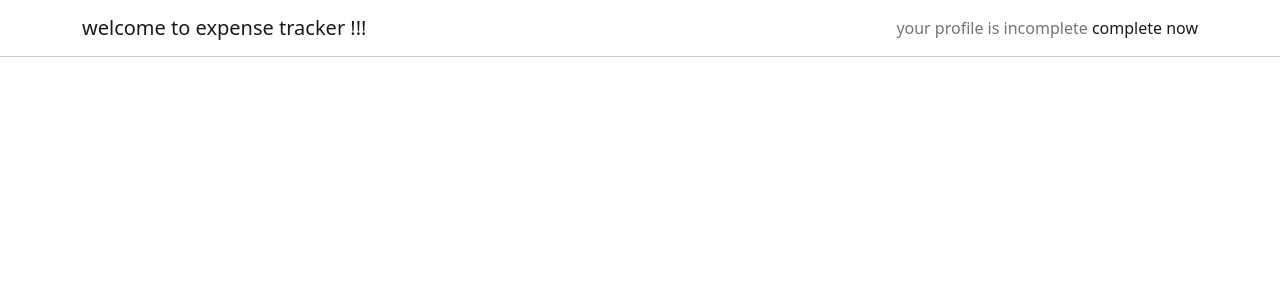
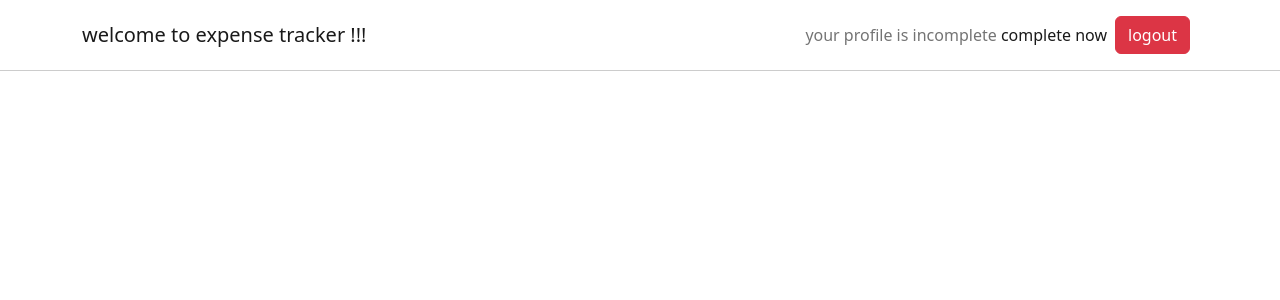
Before and after one commit to HimanshuDeveloperr/expense-tracker-2, a React (Create React App) app: page /home in a window 1280 px wide. Shown: the top 300 px of the page. Built offline with nearby package versions, Linux system fonts and the light colour scheme.

Commit message:
logoutFunctionality

```diff
--- a/src/Components/Routes/Home.js
+++ b/src/Components/Routes/Home.js
@@ -1,10 +1,17 @@
-import React from 'react';
+import React, { useContext } from 'react';
 import Container from 'react-bootstrap/Container';
 import Navbar from 'react-bootstrap/Navbar';
 import { NavLink } from 'react-router-dom';
 import styles from './Home.module.css'
+import { Button } from 'react-bootstrap';
+import TokenContext from '../Store/TokenContext';
 
 const Home = () => {
+
+  const ctx=useContext(TokenContext)
+  const logoutHandler=()=>{
+    ctx.logout()
+  }
   return (
     <div>
       <Navbar className={styles.mynavbar}>
@@ -18,9 +25,11 @@ const Home = () => {
                 complete now
               </NavLink>
             </Navbar.Text>
+            <Button className='m-2' variant='danger' onClick={logoutHandler}>logout</Button>
           </Navbar.Collapse>
         </Container>
       </Navbar>
+
 
     </div>
   );
```
